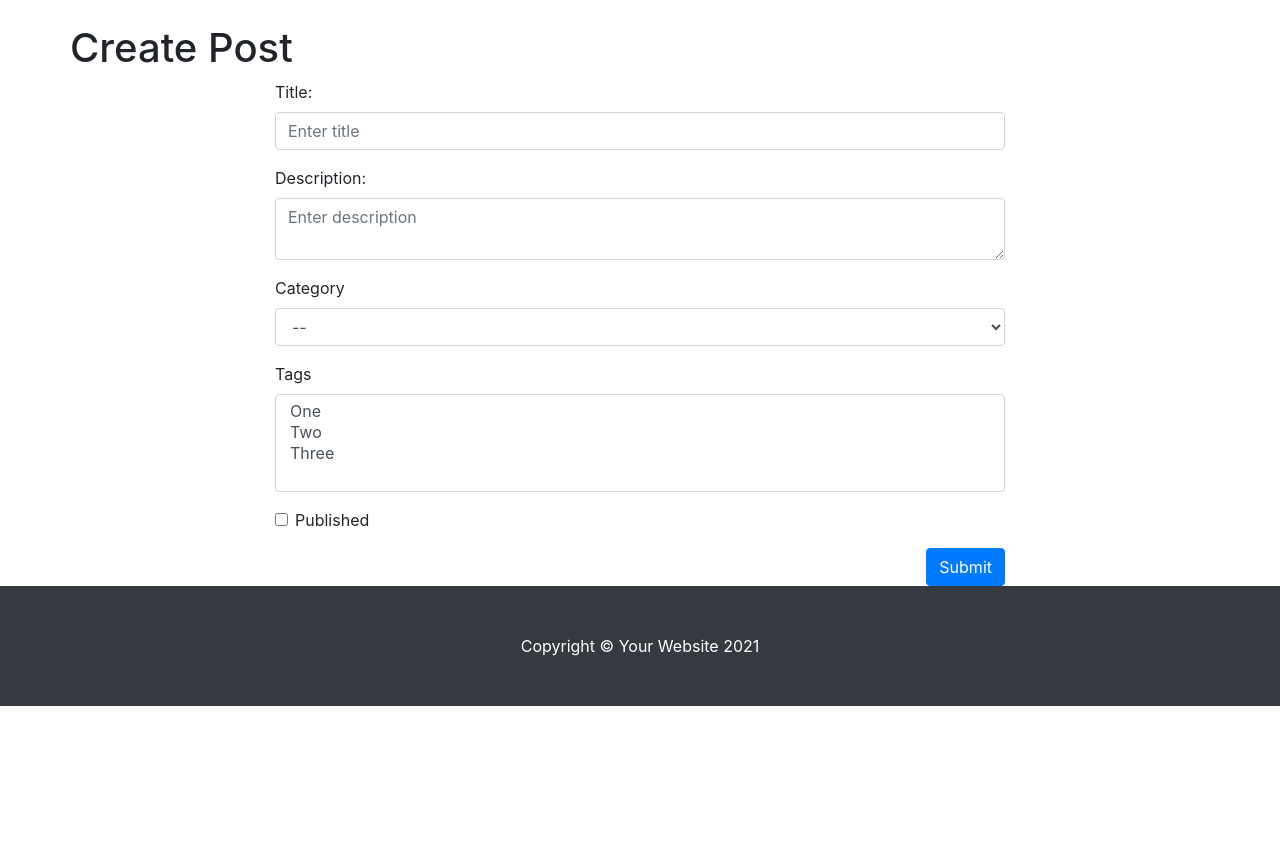
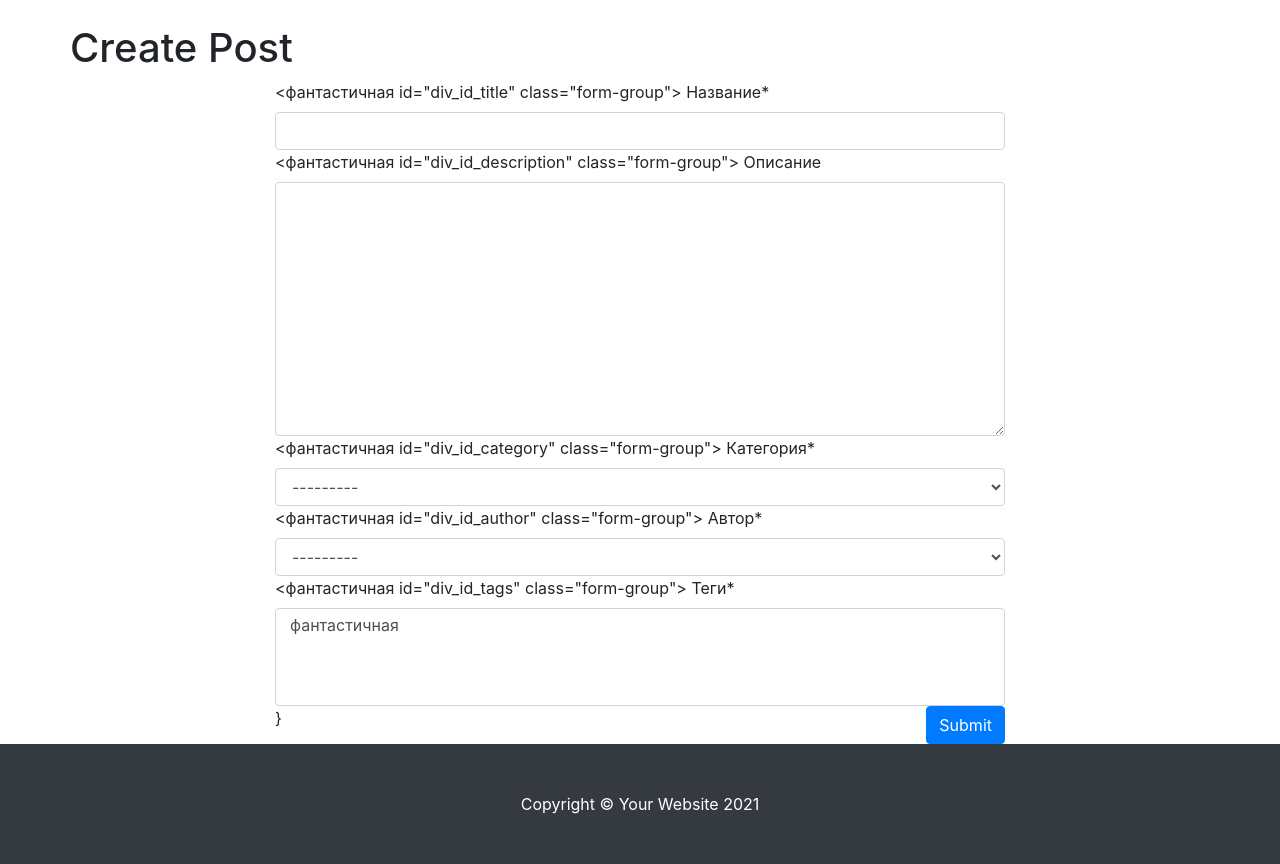
Before and after one commit to rmastodon0603/django-hw-blog-website, a Django app: template templates/blog/create.html in a window 1280 px wide. Shown: the part 56-920 px from the top of the page. Before the commit the page ends 762 px from the top, so only its background shows below. Run offline with Django 3.2, Linux system fonts and the light colour scheme; the template is opened without the code that fills it: values that come from a table or form of the project are taken from there, others are empty; data comes from the database, SQL or seed files in the repository; both versions use the stored data as it was after the commit; some libraries are stand-ins or nearby versions.

Commit message:
new updated hw

```diff
--- a/blog/settings.py
+++ b/blog/settings.py
@@ -36,6 +36,7 @@ INSTALLED_APPS = [
     'django.contrib.messages',
     'django.contrib.staticfiles',
     'website.apps.WebsiteConfig',
+    'crispy_forms',
 ]
 
 MIDDLEWARE = [
@@ -122,3 +123,5 @@ STATICFILES_DIRS = [
 # https://docs.djangoproject.com/en/3.2/ref/settings/#default-auto-field
 
 DEFAULT_AUTO_FIELD = 'django.db.models.BigAutoField'
+
+CRISPY_TEMPLATE_PACK = 'bootstrap3'
--- a/templates/blog/create.html
+++ b/templates/blog/create.html
@@ -1,40 +1,14 @@
 {% extends 'layout.html' %}
+{% load crispy_forms_tags %}
 {% load static %}
 {% block content %}
     <h1 class="mt-4">Create Post</h1>
     <div class="offset-2 col-md-8">
         <form action="" method="post">
-            <div class="form-group">
-                <label for="title">Title:</label>
-                <input type="text" maxlength="100" class="form-control" placeholder="Enter title" id="title">
-            </div>
-            <div class="form-group">
-                <label for="description">Description:</label>
-                <textarea class="form-control" placeholder="Enter description" id="description"></textarea>
-            </div>
-            <div class="form-group">
-                <label for="category">Category</label>
-                <select class="form-control" name="category" id="category">
-                    <option>--</option>
-                    <option>Work</option>
-                    <option>Hobby</option>
-                    <option>Eduction</option>
-                </select>
-            </div>
-            <div class="form-group">
-                <label for="tags">Tags</label>
-                <select multiple class="form-control" name="tags" id="tags">
-                    <option>One</option>
-                    <option>Two</option>
-                    <option>Three</option>
-                </select>
-            </div>
-            <div class="form-group form-check">
-                <label class="form-check-label">
-                    <input class="form-check-input" type="checkbox" name="published"> Published
-                </label>
-            </div>
+            {% csrf_token %}
+            {{ form| crispy }}
             <button type="submit" class="btn btn-primary float-right">Submit</button>
+            }
         </form>
     </div>
 {% endblock %}
--- /dev/null
+++ b/website/forms.py
@@ -0,0 +1,7 @@
+from django.forms import ModelForm
+from .models import Category, Tag, Author, Post
+
+class PostForm(ModelForm):
+	class Meta:
+		model = Post
+		fields = ['title', 'description', 'category', 'author', 'tags']
```
Also changed, not shown: website/views.py (+17 -2 lines), db.sqlite3.
